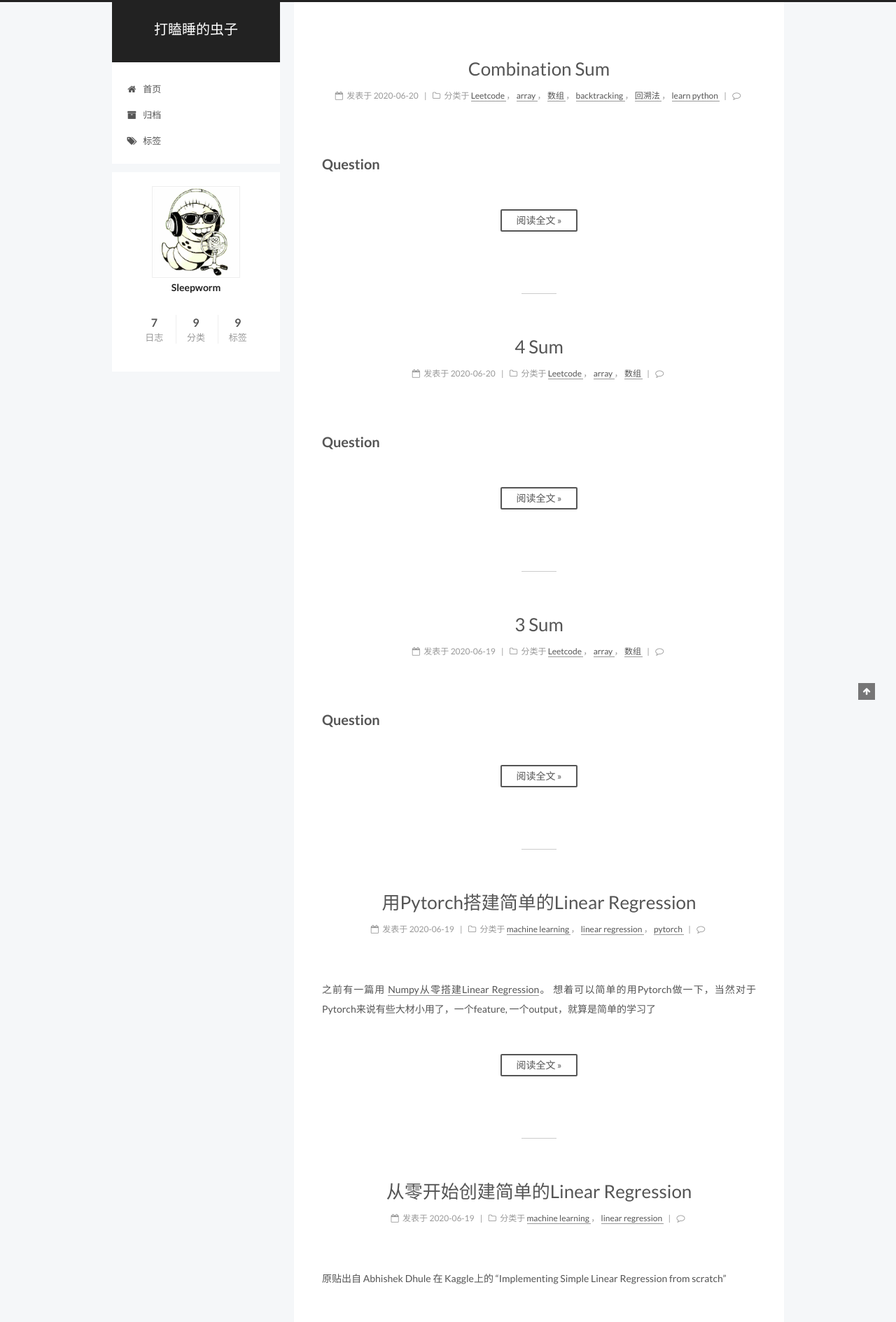
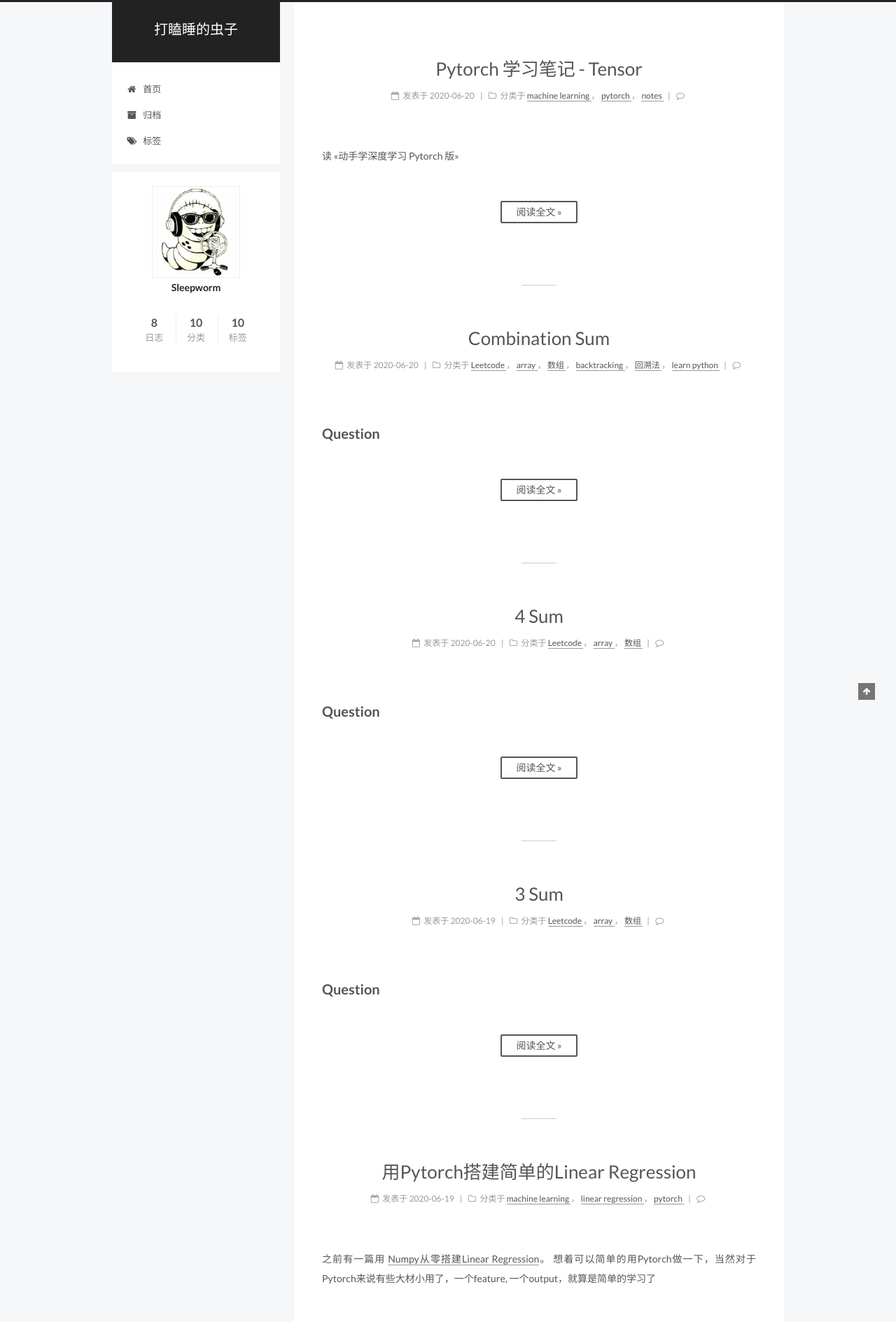
Before and after one commit to sleepworm/sleepworm.github.io, a Jekyll site: the page built from index.html, in a window 1280 px wide. Shown: the top 1889 px of the page at 70% size. Built offline with Jekyll 4.4.1, drawn with Linux system fonts in a browser that asks for light colours; the list of posts is cut into pages by our own code; comment, search, counter and statistics services are not loaded; part of the change alters nothing that is shown.

Commit message:
add pytorch learning notes for tensor

````diff
--- a/_config.yml
+++ b/_config.yml
@@ -366,7 +366,7 @@ highlight_theme: normal
 
 # MathJax Support
 mathjax:
-  enable: false
+  enable: true
   per_page: false
   cdn: //cdn.bootcss.com/mathjax/2.7.1/latest.js?config=TeX-AMS-MML_HTMLorMML
 
--- /dev/null
+++ b/_posts/2020-06-20-pytorch-study-chapter2-tensor.md
@@ -0,0 +1,169 @@
+---
+title: Pytorch 学习笔记 - Tensor
+date: 2020-06-20 20:34
+categories:
+- machine learning
+- pytorch
+- notes
+tags:
+- machine learning
+- pytorch
+- 学习笔记
+---
+读 <<动⼿学深度学习 Pytorch 版>>
+
+```python
+import torch
+```
+
+
+```python
+x = torch.ones(2,2, requires_grad=True)
+print(x)
+print(x.grad_fn)
+```
+
+    tensor([[1., 1.],
+            [1., 1.]], requires_grad=True)
+    None
+
+
+
+```python
+y = x + 2
+print(y)
+print(y.grad_fn)
+print(x.is_leaf, y.is_leaf)
+```
+
+    tensor([[3., 3.],
+            [3., 3.]], grad_fn=<AddBackward0>)
+    <AddBackward0 object at 0x7fa9987b8810>
+    True False
+
+
+
+```python
+z = y* y * 3
+out = z.mean()
+print(z, out)
+```
+
+    tensor([[27., 27.],
+            [27., 27.]], grad_fn=<MulBackward0>) tensor(27., grad_fn=<MeanBackward0>)
+
+
+
+```python
+out.backward()
+print(x.grad)
+print(y.grad)
+```
+
+    tensor([[4.5000, 4.5000],
+            [4.5000, 4.5000]])
+    None
+
+
+
+
+
+数学上，如果有一个函数值和自变量都为向量的函数 $\vec{y}=f(\vec{x})$, 那么 $\vec{y}$ 关于 $\vec{x}$ 的梯度就是一个雅可比矩阵(Jacobian matrix）:
+
+
+$$
+J=\left(\begin{array}{ccc}
+   \frac{\partial y_{1}}{\partial x_{1}} & \cdots & \frac{\partial y_{1}}{\partial x_{n}}\\
+   \vdots & \ddots & \vdots\\
+   \frac{\partial y_{m}}{\partial x_{1}} & \cdots & \frac{\partial y_{m}}{\partial x_{n}}
+   \end{array}\right)
+$$
+
+
+而``torch.autograd``这个包就是用来计算一些雅克比矩阵的乘积的。例如，如果 $v$ 是一个标量函数的 $l=g\left(\vec{y}\right)$ 的梯度：
+
+
+$$
+v=\left(\begin{array}{ccc}\frac{\partial l}{\partial y_{1}} & \cdots & \frac{\partial l}{\partial y_{m}}\end{array}\right)
+$$
+
+
+那么根据链式法则我们有 $l$ 关于 $\vec{x}$ 的雅克比矩阵就为:
+
+
+$$
+v J=\left(\begin{array}{ccc}\frac{\partial l}{\partial y_{1}} & \cdots & \frac{\partial l}{\partial y_{m}}\end{array}\right) \left(\begin{array}{ccc}
+   \frac{\partial y_{1}}{\partial x_{1}} & \cdots & \frac{\partial y_{1}}{\partial x_{n}}\\
+    \vdots & \ddots & \vdots\\
+    \frac{\partial y_{m}}{\partial x_{1}} & \cdots & \frac{\partial y_{m}}{\partial x_{n}}
+    \end{array}\right)=\left(\begin{array}{ccc}\frac{\partial l}{\partial x_{1}} & \cdots & \frac{\partial l}{\partial x_{n}}\end{array}\right)
+$$
+
+
+注意:grad在反向传播过程中是累加的(accumulated)，这意味着每⼀一次运⾏行行反向传播，梯度都会累 加之前的梯度，所以⼀一般在反向传播之前需把梯度清零。
+
+再来反向传播⼀一次，注意grad是累加的
+
+
+```python
+out2 = x.sum()
+out2.backward()
+print(x.grad)
+
+out3 = x.sum()
+x.grad.data.zero_() # clear to zero
+out3.backward()
+print(x.grad)
+```
+
+    tensor([[5.5000, 5.5000],
+            [5.5000, 5.5000]])
+    tensor([[1., 1.],
+            [1., 1.]])
+
+
+假设 x 经过一番计算得到 y，那么 y.backward(w) 求的不是 y 对 x 的导数，而是 l = torch.sum(y*w) 对 x 的导数。w 可以视为 y 的各分量的权重，也可以视为遥远的损失函数 l 对 y 的偏导数（这正是函数说明文档的含义）。特别地，若 y 为标量，w 取默认值 1.0，才是按照我们通常理解的那样，求 y 对 x 的导数。
+[reference](https://zhuanlan.zhihu.com/p/29923090)
+
+
+```python
+x = torch.tensor([1.0, 2.0, 3.0, 4.0], requires_grad=True)
+y=2*x
+z = y.view(2, 2)
+print(z)
+```
+
+    tensor([[2., 4.],
+            [6., 8.]], grad_fn=<ViewBackward>)
+
+
+
+```python
+# 现在 y 不不是⼀一个标量量，所以在调⽤用 backward 时需要传⼊入⼀一个和 y 同
+# 形的权向量量进⾏加权求和得到 ⼀一个标量量。
+v = torch.tensor([[1.0, 0.1], [0.01, 0.001]], dtype=torch.float)
+z.backward(v)
+print(x.grad)
+```
+
+    tensor([2.0000, 0.2000, 0.0200, 0.0020])
+
+
+```python
+# 再来看看中断梯度追踪的例例⼦
+x = torch.tensor(1.0, requires_grad=True)
+y1=x**2
+with torch.no_grad():
+    y2 = x ** 3
+y3=y1+y2
+
+print(x.requires_grad)
+print(y1, y1.requires_grad) # True
+print(y2, y2.requires_grad) # False
+print(y3, y3.requires_grad) # True
+```
+
+    True
+    tensor(1., grad_fn=<PowBackward0>) True
+    tensor(1.) False
+    tensor(2., grad_fn=<AddBackward0>) True
````
